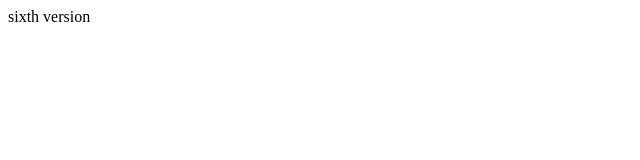
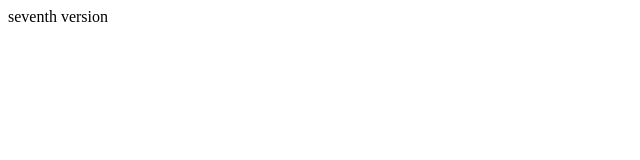
Before and after one commit to plantain-00/deploy-robot-demo, a plain HTML site: page index.html in a window 1280 px wide. Shown: the full height of the page, 0-640 px from the left. Drawn offline with Linux system fonts and the light colour scheme.

Commit message:
Update index.html

```diff
--- a/index.html
+++ b/index.html
@@ -1,6 +1,6 @@
 <html>
     <head></head>
     <body>
-        sixth version
+        seventh version
     </body>
 </html>
```
